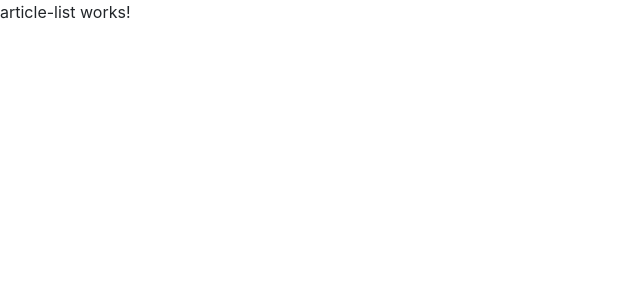
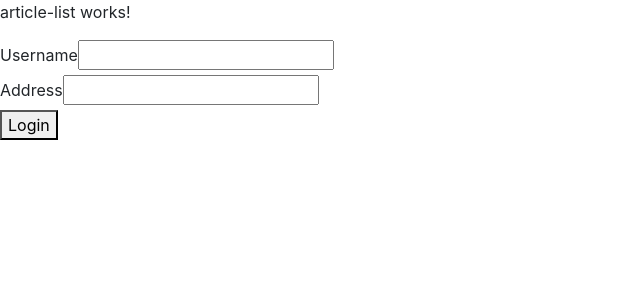
Before and after one commit to Melvout/newspaper-web-app, an Angular app: page / in a window 1280 px wide. Shown: the top 300 px of the page, without its empty margins (0-640 px from the left). Built offline with nearby package versions, Linux system fonts and the light colour scheme; no server answers.

Commit message:
login form created, but not designed

```diff
--- a/src/app/app.component.html
+++ b/src/app/app.component.html
@@ -1 +1,3 @@
 <app-article-list></app-article-list>
+
+<app-login></app-login>
--- a/src/app/app.module.ts
+++ b/src/app/app.module.ts
@@ -10,6 +10,8 @@ import { ArticleEditionComponent } from './components/article-edition/article-ed
 import { ArticleListComponent } from './components/article-list/article-list.component';
 import { LoginComponent } from './components/login/login.component';
 
+import { FormsModule, ReactiveFormsModule } from '@angular/forms';
+
 @NgModule({
   declarations: [
     AppComponent,
@@ -21,7 +23,9 @@ import { LoginComponent } from './components/login/login.component';
   imports: [
     BrowserModule,
     AppRoutingModule,
-    HttpClientModule
+    HttpClientModule,
+    FormsModule,
+    ReactiveFormsModule
   ],
   providers: [],
   bootstrap: [AppComponent]
--- a/src/app/components/login/login.component.html
+++ b/src/app/components/login/login.component.html
@@ -1 +1,21 @@
-<button class="btn btn-secondary" (click)="login('us_1_3','1331')">LOGIN</button>
+<form [formGroup]="loginForm" (ngSubmit)="onSubmit(loginForm.value)">
+
+    <div>
+      <label for="username">
+        Username
+      </label>
+      <input id="username" type="text" formControlName="username">
+    </div>
+
+    <div>
+      <label for="password">
+        Address
+      </label>
+      <input id="password" type="text" formControlName="password">
+    </div>
+
+    <button class="button" type="submit">Login</button>
+
+  </form>
+
+  <div *ngIf="isLogged()">User logged</div>
--- a/src/app/components/login/login.component.ts
+++ b/src/app/components/login/login.component.ts
@@ -1,6 +1,10 @@
-import { Component, OnInit } from '@angular/core';
+import { Component, OnInit, ViewChild } from '@angular/core';
 import { User } from 'src/app/interfaces/user';
 import { LoginService } from '../../services/login.service'
+
+import { FormBuilder, FormGroup } from '@angular/forms';
+
+
 
 @Component({
   selector: 'app-login',
@@ -11,8 +15,17 @@ export class LoginComponent implements OnInit
 {
 
   user: User;
+  loginForm: FormGroup;
 
-  constructor(private loginService: LoginService){ }
+  constructor(private loginService: LoginService, private formBuilder: FormBuilder)
+  {
+    this.loginForm = this.formBuilder.group(
+    {
+        username: '',
+        password: ''
+    });
+  }
+
 
   ngOnInit(): void
   {
@@ -43,4 +56,18 @@ export class LoginComponent implements OnInit
     this.loginService.logout();
     this.user = this.loginService.getUser();
   }
+
+  /* Function to know if the user is logged
+    If the user is logged : return true
+    Else : false
+    */
+  isLogged(): boolean
+  {
+    return this.loginService.isLogged();
+  }
+
+  onSubmit(userData: { username: string; password: string; })
+  {
+    this.login(userData.username, userData.password);
+  }
 }
--- a/src/app/services/login.service.ts
+++ b/src/app/services/login.service.ts
@@ -29,7 +29,7 @@ export class LoginService
     If the user is logged : return true
     Else : false
     */
-  isLogged()
+  isLogged(): boolean
   {
     return this.user != null;
   }
```
